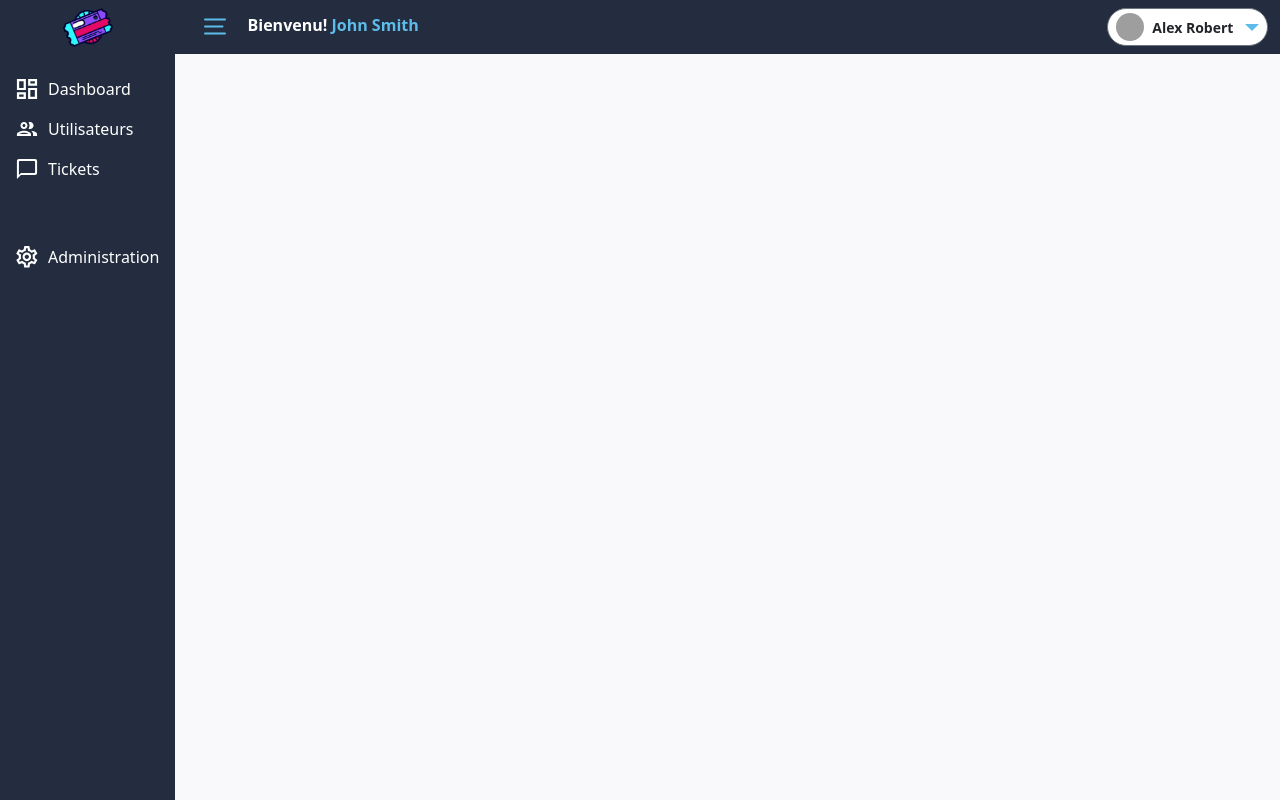
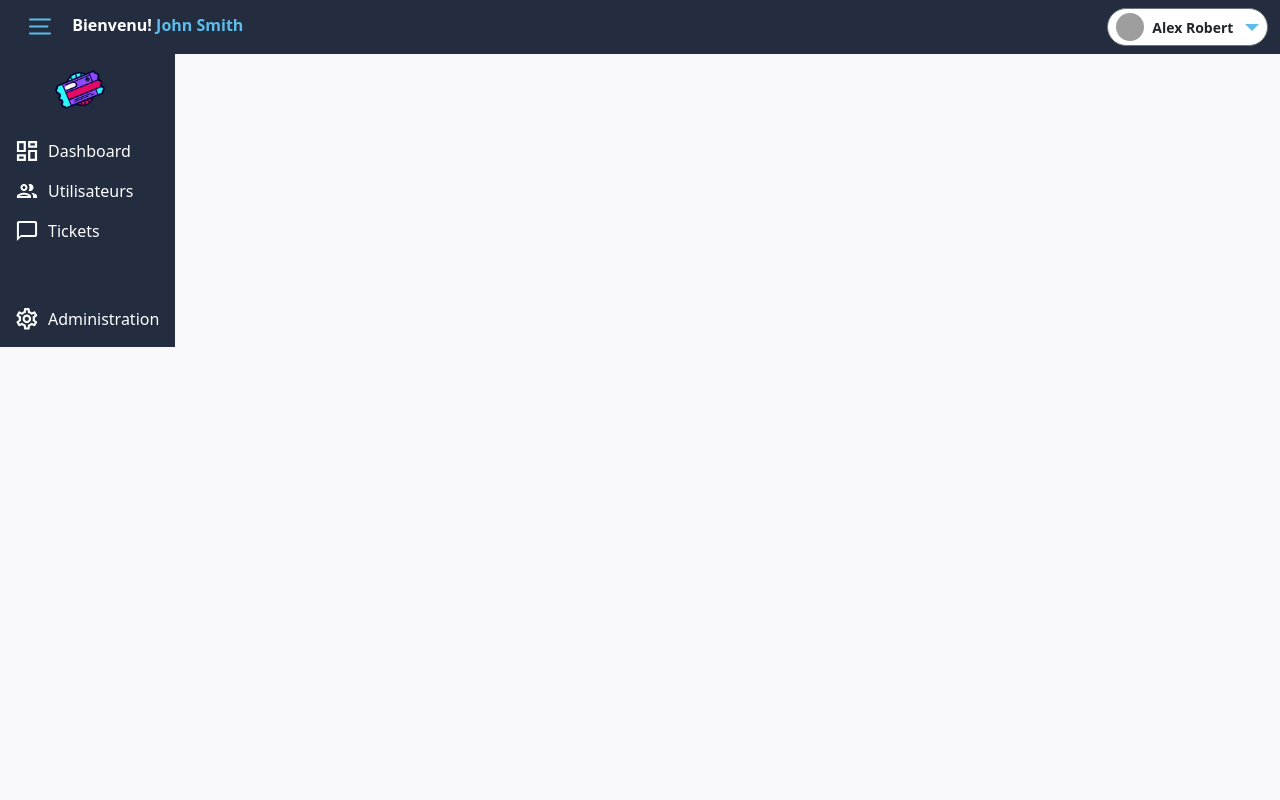
Before and after one commit to projetphp2024/tickets, a Symfony app: template templates/base.html.twig in a window 1280 px wide. Run offline with Twig, Linux system fonts and the light colour scheme; the template is opened without the code that fills it, so the values that code supplies are empty; some libraries are stand-ins or nearby versions; grey boxes are pictures that could not be loaded.

Commit message:
navbar-refont

```diff
--- a/public/css/style.css
+++ b/public/css/style.css
@@ -113,6 +113,7 @@ body{
     height: 22px;
 }
 
+
 .sidebar .nav-link * {
     color: white;
     fill: white;
--- a/templates/base.html.twig
+++ b/templates/base.html.twig
@@ -16,10 +16,51 @@
 
 <body>
 	<!-- Navbar -->
-	<div class="d-flex" style="height: 100vh;">
+	<div>
+		<!-- Navbar top -->
+		<div class="sticky-top">
+			<nav class="navbar navbar-light bg-main align-items-center">
+				<div class="container-fluid">
+					<div>
+						<a class="d-md-none d-inline p-2 navbar-brand text-center" href="#">
+							<img height="auto" width="50px" src="{{asset('logo.png')}}" alt="">
+						</a>
+						<div class="btn d-none d-md-inline" onClick="handleOpenDrawer()">
+							<svg width="30" height="30" viewBox="0 0 30 30" fill="none"
+								xmlns="http://www.w3.org/2000/svg">
+								<path d="M22.5 14.5H5" stroke="#5EBCEB" stroke-width="2" stroke-linecap="round"
+									stroke-linejoin="round" />
+								<path d="M25 7.5H5" stroke="#5EBCEB" stroke-width="2" stroke-linecap="round"
+									stroke-linejoin="round" />
+								<path d="M25 21.5H5" stroke="#5EBCEB" stroke-width="2" stroke-linecap="round"
+									stroke-linejoin="round" />
+							</svg>
+						</div>
+						<span class="fw-bold d-none d-sm-inline">
+							<span class="text-white">Bienvenu!</span> <span class="text-dark-pink">John Smith</span>
+						</span>
+					</div>
+					<div class="dropup-center dropdown">
+						<button style="border-radius: 90px;"
+							class="d-flex text-dark-pink align-items-center bg-white btn btn-sm btn-secondary dropdown-toggle"
+							type="button" data-bs-toggle="dropdown" aria-expanded="false">
+							<img class="me-2" width="28" height="28" style="border-radius: 90%; "
+								src="https://png.pngtree.com/png-vector/20200614/ourlarge/pngtree-businessman-user-avatar-character-vector-illustration-png-image_2242909.jpg"
+								alt="">
+							<span class="me-2 text-dark fw-bold">Alex Robert</span>
+						</button>
+						<ul class="dropdown-menu" style="left: auto; right: 0;">
+							<li><a class="dropdown-item" href="#">Action</a></li>
+							<li><a class="dropdown-item" href="#">Action two rzgfr ger</a></li>
+							<li><a class="dropdown-item" href="#">Action three</a></li>
+						</ul>
+					</div>
+				</div>
+			</nav>
+		</div>
 		<!-- Sidebar -->
-		<nav class="d-none d-sm-block bg-main sidebar sticky-top sticky-sm-bottom">
-			<div class="px-0">
+		<div class="d-flex">
+			<nav class="d-none d-md-block bg-main sidebar navbar sticky-top" style="width: max-content; top: 53px; bottom: 0; height: 100%;">
 					<div class="text-dark-pink mb-3" style="min-height: 53px; max-height: 53px;">
 						<a class="d-block p-2 navbar-brand text-center" href="#">
 							<img height="auto" width="50px" src="{{asset('logo.png')}}" alt="">
@@ -71,10 +112,19 @@
 							</a>
 						</li>
 					</ul>
+			</nav>
+			<div class="w-100">
+				<div class="p-4">
+					{% block body %}{% endblock %}
 				</div>
-		</nav>
+			</div>
+		</div>
 
-		<nav class="d-block d-sm-none bg-main sidebar sidebar-mobile navbar fixed-bottom p-0">
+
+
+
+		<!-- Navigation mobile -->
+		<nav class="d-block d-md-none bg-main sidebar sidebar-mobile navbar fixed-bottom p-0">
 			<ul class="nav">
 				<li class="nav-item">
 					<a class="nav-link active" href="#">
@@ -118,50 +168,6 @@
 				</li>
 			</ul>
 		</nav>
-
-		<div class="sticky-top" style="flex:1;">
-			<nav class="sticky-top navbar navbar-light bg-main align-items-center">
-				<div class="container-fluid">
-					<div>
-						<a class="d-sm-none d-inline p-2 navbar-brand text-center" href="#">
-							<img height="auto" width="50px" src="{{asset('logo.png')}}" alt="">
-						</a>
-						<div class="btn d-none d-sm-inline" onClick="handleOpenDrawer()">
-							<svg width="30" height="30" viewBox="0 0 30 30" fill="none"
-								xmlns="http://www.w3.org/2000/svg">
-								<path d="M22.5 14.5H5" stroke="#5EBCEB" stroke-width="2" stroke-linecap="round"
-									stroke-linejoin="round" />
-								<path d="M25 7.5H5" stroke="#5EBCEB" stroke-width="2" stroke-linecap="round"
-									stroke-linejoin="round" />
-								<path d="M25 21.5H5" stroke="#5EBCEB" stroke-width="2" stroke-linecap="round"
-									stroke-linejoin="round" />
-							</svg>
-						</div>
-						<span class="fw-bold d-none d-sm-inline">
-							<span class="text-white">Bienvenu!</span> <span class="text-dark-pink">John Smith</span>
-						</span>
-					</div>
-					<div class="dropup-center dropdown">
-						<button style="border-radius: 90px;"
-							class="d-flex text-dark-pink align-items-center bg-white btn btn-sm btn-secondary dropdown-toggle"
-							type="button" data-bs-toggle="dropdown" aria-expanded="false">
-							<img class="me-2" width="28" height="28" style="border-radius: 90%; "
-								src="https://png.pngtree.com/png-vector/20200614/ourlarge/pngtree-businessman-user-avatar-character-vector-illustration-png-image_2242909.jpg"
-								alt="">
-							<span class="me-2 text-dark fw-bold">Alex Robert</span>
-						</button>
-						<ul class="dropdown-menu" style="left: auto; right: 0;">
-							<li><a class="dropdown-item" href="#">Action</a></li>
-							<li><a class="dropdown-item" href="#">Action two rzgfr ger</a></li>
-							<li><a class="dropdown-item" href="#">Action three</a></li>
-						</ul>
-					</div>
-				</div>
-			</nav>
-			<div class="p-4">
-				{% block body %}{% endblock %}
-			</div>
-		</div>
 	</div>
 
 	<script src="https://cdn.jsdelivr.net/npm/bootstrap@5.3.2/dist/js/bootstrap.bundle.min.js"
```
Also changed, not shown: templates/components/navigation_bar.html.twig (deleted, +0 -47 lines). Lines whose indentation alone changed are shown as unchanged.
